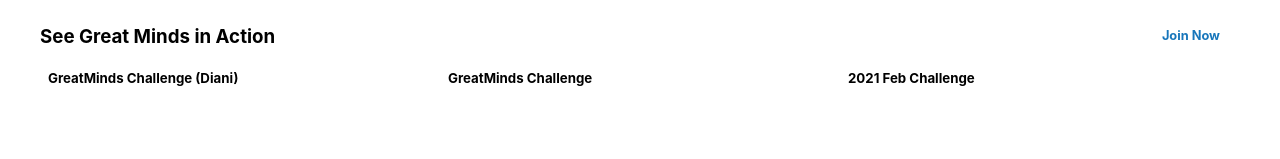
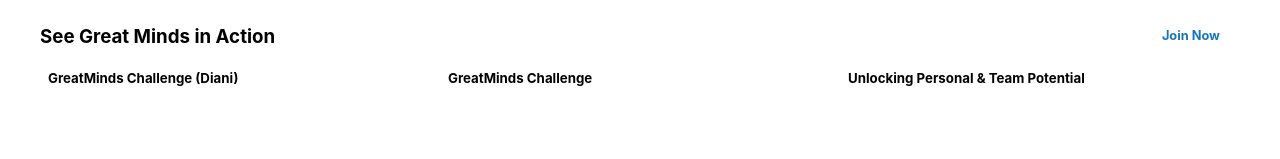
Before and after one commit to efenstakes/gmcke, a React (Create React App) app: page / in a window 1280 px wide. Shown: the part 641-800 px from the top of the page. Built offline with nearby package versions, Linux system fonts and the light colour scheme; a web font is replaced by a local one.

Commit message:
update texts

```diff
--- a/src/pages/home/in_action.component.js
+++ b/src/pages/home/in_action.component.js
@@ -17,7 +17,7 @@ const InActionComponent = () => {
             url: '85U9iaXEyCQ'
         },
         {
-            title: '2021 Feb Challenge',
+            title: 'Unlocking Personal & Team Potential',
             url: 'xREGOXEbr2U', // '_WWEOCQGxSw'
         },
     ]
```
